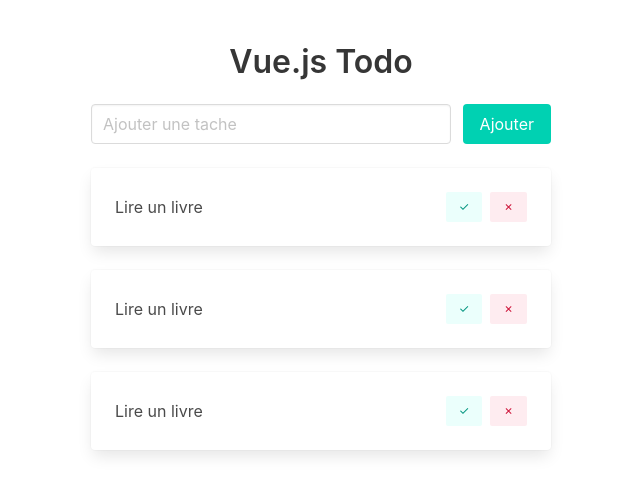
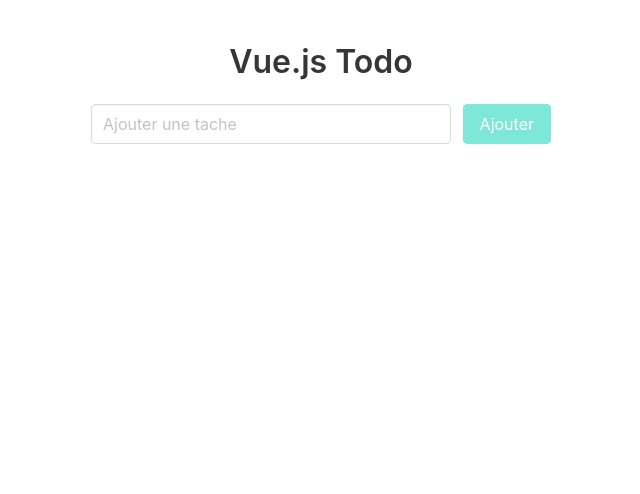
Before and after one commit to imwaa/notes-vue-firebase, a Vue app: page / in a window 1280 px wide. Shown: the top 494 px of the page, without its empty margins (319-959 px from the left). Built offline with nearby package versions, Linux system fonts and the light colour scheme.

Commit message:
ui finish, added firebase to project

```diff
--- a/package.json
+++ b/package.json
@@ -8,6 +8,8 @@
   },
   "dependencies": {
     "bulma": "^0.9.4",
+    "firebase": "^9.9.3",
+    "uuid": "^8.3.2",
     "vue": "^3.2.37"
   },
   "devDependencies": {
--- a/src/App.vue
+++ b/src/App.vue
@@ -1,27 +1,31 @@
 <template>
   <div class="badass-todo mt-5">
     <div class="title has-text-centered">Vue.js Todo</div>
+    <form @submit.prevent="addTodo">
       <div class="field is-grouped mb-5">
         <p class="control is-expanded">
-        <input class="input" type="text" placeholder="Ajouter une tache">
+          <input v-model="newTodoContent" class="input" type="text" placeholder="Ajouter une tache">
         </p>
         <p class="control">
-        <a class="button is-primary">
+          <button class="button is-primary" :disabled="!newTodoContent">
             Ajouter
-        </a>
+          </button>
         </p>
       </div>
-    <div v-for="todo in todos" class="card mb-5">
+    </form>
+
+    <div v-for="todo in todos" class="card mb-5" :class="{ 'has-background-success-light': todo.done }">
       <div class="card-content">
         <div class="content">
-          <div class="todo-title">
-            {{todo.content}}
+          <div class="todo-title" :class="{ 'has-text-success line-through': todo.done }">
+            {{ todo.content }}
           </div>
-          <div class="todo-actionsbuttons">
-            <button class="button is-small is-primary is-light">
+          <div class="todo-actions buttons">
+            <button class="button is-small is-primary is-light" :class="todo.done ? 'is-success' : 'is-light'"
+              @click="toggleDone(todo.id)">
               &check;
             </button>
-            <button class="button is-small is-danger is-light ml-2">
+            <button @click="deleteTodo(todo.id)" class="button is-small is-danger is-light ml-2">
               &cross;
             </button>
           </div>
@@ -45,28 +49,47 @@
   justify-content: space-between;
   align-items: center;
 }
+
+.line-through {
+  text-decoration: line-through;
+}
 </style>
 
 <script setup>
 
 import { ref } from 'vue';
+import { v4 as uuidv4 } from 'uuid';
 
 const todos = ref([
-    {
-      id:'id1',
-      content: 'Lire un livre',
-      done: false
-    },
-    {
-      id:'id2',
-      content: 'Lire un livre',
-      done: false
-    },
-    {
-      id:'id3',
-      content: 'Lire un livre',
+])
+
+//todo to be add
+const newTodoContent = ref('')
+
+// Add todo
+const addTodo = () => {
+  const newTodo = {
+    id: uuidv4(),
+    content: newTodoContent.value,
     done: false
   }
-  ])
+  todos.value.unshift(newTodo)
+  newTodoContent.value = ''
+}
+
+
+//delete todo
+const deleteTodo = id => {
+  todos.value = todos.value.filter(todo => {
+    todo.id !== id
+  })
+}
+
+//marking done
+const toggleDone = id => {
+  console.log()
+  const index = todos.value.findIndex(todo => todo.id === id)
+  todos.value[index].done = !todos.value[index].done
+}
 
 </script>
```
Also changed, not shown: src/firebase/index.js (added, +16 -0 lines), 1 other file (tests, documents, lock files or other folders). Lines whose indentation alone changed are shown as unchanged.
